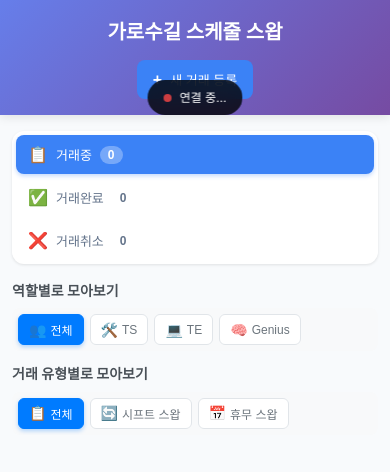
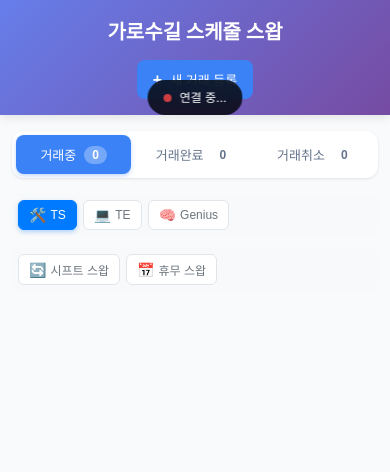
Before and after one commit to ohseyong/ohseyong.github.io, a Jekyll site: the page shift-swap/index.html, which Jekyll copies as it is, in a window 390 px wide and 900 px high. Shown: the top 472 px of the window. Built offline with Jekyll 4.4.1, drawn with Linux system fonts in a browser that asks for light colours; comment, search, counter and statistics services are not loaded; some of the changed lines change nothing that is shown.

Commit message:
fix mobile

```diff
--- a/shift-swap/css/styles.css
+++ b/shift-swap/css/styles.css
@@ -307,21 +307,18 @@
 
 .shift-main-info {
     display: grid;
-    grid-template-columns: 1fr 1fr 1fr;
+    grid-template-columns: repeat(3, minmax(0, 1fr));
+    align-items: center;
     gap: 8px;
-    margin-bottom: 12px;
-    padding: 12px;
+    margin-bottom: 8px;
+    padding: 8px 12px;
     background: #f8f9fa;
     border-radius: 8px;
 }
 
-.info-section {
-    display: flex;
-    flex-direction: column;
-    align-items: center;
-    text-align: center;
-    gap: 4px;
-}
+.info-section { display: flex; align-items: center; gap: 6px; }
+.date-section .info-icon { display: none; }
+.info-text { white-space: nowrap; overflow: hidden; text-overflow: ellipsis; }
 
 .info-icon {
     font-size: 18px;
@@ -344,23 +341,10 @@
     grid-template-columns: 1fr 1fr;
 }
 
-/* 반응형 디자인 */
+/* 반응형에서도 3열 유지 */
 @media (max-width: 480px) {
-    .shift-main-info {
-        grid-template-columns: 1fr;
-        gap: 6px;
-        padding: 10px;
-    }
-
-    .info-section {
-        flex-direction: row;
-        justify-content: center;
-        gap: 6px;
-    }
-
-    .info-text {
-        font-size: 14px;
-    }
+    .shift-main-info { grid-template-columns: repeat(3, minmax(0, 1fr)); padding: 8px; gap: 6px; }
+    .info-text { font-size: 13px; }
 }
 
 
@@ -1137,14 +1121,9 @@
         text-align: center;
     }
 
-    .tab-nav {
-        flex-direction: column;
-        gap: 4px;
-    }
-
-    .tab-btn {
-        justify-content: flex-start;
-    }
+    .tab-nav { flex-direction: row; gap: 6px; }
+    .tab-btn { justify-content: center; }
+    .tab-icon { display: none; }
 
     .notification {
         right: 10px;
--- a/shift-swap/index.html
+++ b/shift-swap/index.html
@@ -68,13 +68,8 @@
 
             <!-- 필터 섹션 -->
             <div class="filter-section">
-                <h3 class="filter-title">역할별로 모아보기</h3>
                 <div class="role-filter">
-                    <button class="role-filter-btn active" data-role="all">
-                        <span class="filter-icon">👥</span>
-                        전체
-                    </button>
-                    <button class="role-filter-btn" data-role="TS">
+                    <button class="role-filter-btn active" data-role="TS">
                         <span class="filter-icon">🛠️</span>
                         TS
                     </button>
@@ -88,13 +83,8 @@
                     </button>
                 </div>
 
-                <h3 class="filter-title">거래 유형별로 모아보기</h3>
                 <div class="type-filter">
-                    <button class="type-filter-btn active" data-type="all">
-                        <span class="filter-icon">📋</span>
-                        전체
-                    </button>
-                    <button class="type-filter-btn" data-type="shift">
+                    <button class="type-filter-btn active" data-type="shift">
                         <span class="filter-icon">🔄</span>
                         시프트 스왑
                     </button>
--- a/shift-swap/js/firebase-app.js
+++ b/shift-swap/js/firebase-app.js
@@ -27,6 +27,8 @@
 
         // 초기 required 속성 설정 (시프트 스왑이 기본값)
         this.switchSwapType('shift');
+        // 만료 자동 취소 1회 보장 (초기 로드 시)
+        this.autoCancelExpiredShifts();
     }
 
     // 알림 설정
@@ -37,6 +39,54 @@
                 console.log('알림 권한이 허용되었습니다.');
             } else {
                 console.log('알림 권한이 거부되었습니다.');
+            }
+        }
+    }
+
+    // 오늘 이전의 모든 시프트를 자동 취소 처리 (시프트 스왑 대상)
+    async autoCancelExpiredShifts() {
+        const today = new Date();
+        today.setHours(0,0,0,0);
+        let changed = false;
+
+        for (const s of this.shifts) {
+            if (s.status !== 'selling') continue;
+            if (s.type !== 'shift') continue; // 시프트 스왑만 만료 처리
+
+            // s.sellingItem: 'YYYY-MM-DD HH' 형태
+            const dateStr = (s.sellingItem || '').split(' ')[0];
+            if (!dateStr) continue;
+            const d = new Date(dateStr);
+            d.setHours(0,0,0,0);
+            // 오늘 이전이면 만료 처리 (d < today)
+            if (d < today) {
+                s.status = 'cancelled';
+                s.cancelledAt = new Date().toISOString();
+                s.cancelReason = 'expired';
+                changed = true;
+            }
+        }
+
+        if (changed) {
+            try {
+                if (this.isLocalMode) {
+                    this.saveToLocalStorage();
+                } else {
+                    // Firebase 모드: 변경분을 반영
+                    const updates = {};
+                    this.shifts.forEach(s => {
+                        if (s.id && s.cancelReason === 'expired' && s.status === 'cancelled') {
+                            updates[`shifts/${s.id}/status`] = 'cancelled';
+                            updates[`shifts/${s.id}/cancelledAt`] = new Date().toISOString();
+                            updates[`shifts/${s.id}/cancelReason`] = 'expired';
+                        }
+                    });
+                    if (Object.keys(updates).length > 0) {
+                        await database.ref().update(updates);
+                    }
+                }
+            } catch (e) {
+                console.error('만료 자동 취소 반영 실패:', e);
             }
         }
     }
@@ -67,7 +117,8 @@
 
                 // 시간순으로 정렬 (최신순)
                 this.shifts.sort((a, b) => new Date(b.createdAt) - new Date(a.createdAt));
-
+                // 만료된 시프트 자동 취소 처리
+                this.autoCancelExpiredShifts();
                 this.renderShifts();
                 this.updateTabCounts();
             });
@@ -628,6 +679,10 @@
             `;
         }
 
+        const expiredBadge = (shift.status === 'cancelled' && shift.cancelReason === 'expired')
+            ? '<div class="expired-badge">날짜가 지나서 취소되었습니다</div>'
+            : '';
+
         const actions = shift.status === 'selling' ? `
             <div class="shift-actions">
                 <button class="btn btn-success btn-complete">거래완료</button>
@@ -640,6 +695,7 @@
 
         return `
             <div class="shift-card ${statusClass} ${cardTypeClass}" data-shift-id="${shift.id}">
+                ${expiredBadge}
                 <div class="shift-header">
                     <div class="user-info">
                         <span class="user-icon">👤</span>
@@ -884,58 +940,72 @@
 
     // 샘플 데이터 추가
     async addSampleData() {
+        const toISODate = (d) => d.toISOString().split('T')[0];
+        const addDays = (base, n) => {
+            const d = new Date(base);
+            d.setDate(d.getDate() + n);
+            d.setHours(0,0,0,0);
+            return d;
+        };
+        const now = new Date();
+        const d1 = toISODate(addDays(now, 1));
+        const d3 = toISODate(addDays(now, 3));
+        const d5 = toISODate(addDays(now, 5));
+        const d7 = toISODate(addDays(now, 7));
+        const d10 = toISODate(addDays(now, 10));
+
         const sampleShifts = [
             {
                 name: '김영희',
                 role: 'TS',
                 type: 'shift',
-                sellingItem: '2024-12-15 945',
-                buyingItem: '2024-12-16 118',
+                sellingItem: `${d1} 945`,
+                buyingItem: `${d1} 118`,
                 reason: '개인 일정으로 인해 시프트 변경이 필요합니다.',
                 status: 'selling',
-                createdAt: '2024-12-13T10:00:00.000Z'
+                createdAt: new Date().toISOString()
             },
             {
                 name: '박철수',
                 role: 'TE',
                 type: 'shift',
-                sellingItem: '2024-12-17 129',
-                buyingItem: '2024-12-18 마감',
+                sellingItem: `${d3} 129`,
+                buyingItem: `${d3} 마감`,
                 reason: '병원 예약이 있어서 시프트를 바꿔주세요.',
                 status: 'selling',
-                createdAt: '2024-12-13T14:30:00.000Z'
+                createdAt: new Date().toISOString()
             },
             {
                 name: '이미영',
                 role: 'Genius',
                 type: 'dayoff',
-                sellingItem: '2024-12-20',
-                buyingItem: '2024-12-21',
+                sellingItem: d5,
+                buyingItem: d7,
                 reason: '가족 행사가 있어서 휴무를 바꿔주세요.',
                 status: 'selling',
-                createdAt: '2024-12-12T09:15:00.000Z'
+                createdAt: new Date().toISOString()
             },
             {
                 name: '최민수',
                 role: 'TS',
                 type: 'shift',
-                sellingItem: '2024-12-22 945',
-                buyingItem: '2024-12-23 129',
+                sellingItem: `${d10} 945`,
+                buyingItem: `${d10} 129`,
                 reason: '',
                 status: 'completed',
-                createdAt: '2024-12-11T11:20:00.000Z',
-                completedAt: '2024-12-12T13:30:00.000Z'
+                createdAt: new Date().toISOString(),
+                completedAt: new Date(addDays(now, 1)).toISOString()
             },
             {
                 name: '정다은',
                 role: 'TE',
                 type: 'dayoff',
-                sellingItem: '2024-12-25',
-                buyingItem: '2024-12-26',
-                reason: '크리스마스 파티가 있어서 휴무 변경 부탁드립니다.',
+                sellingItem: d7,
+                buyingItem: d10,
+                reason: '행사 일정으로 휴무 변경 부탁드립니다.',
                 status: 'cancelled',
-                createdAt: '2024-12-10T15:45:00.000Z',
-                cancelledAt: '2024-12-11T10:20:00.000Z'
+                createdAt: new Date().toISOString(),
+                cancelledAt: new Date(addDays(now, 1)).toISOString()
             }
         ];
 
```
